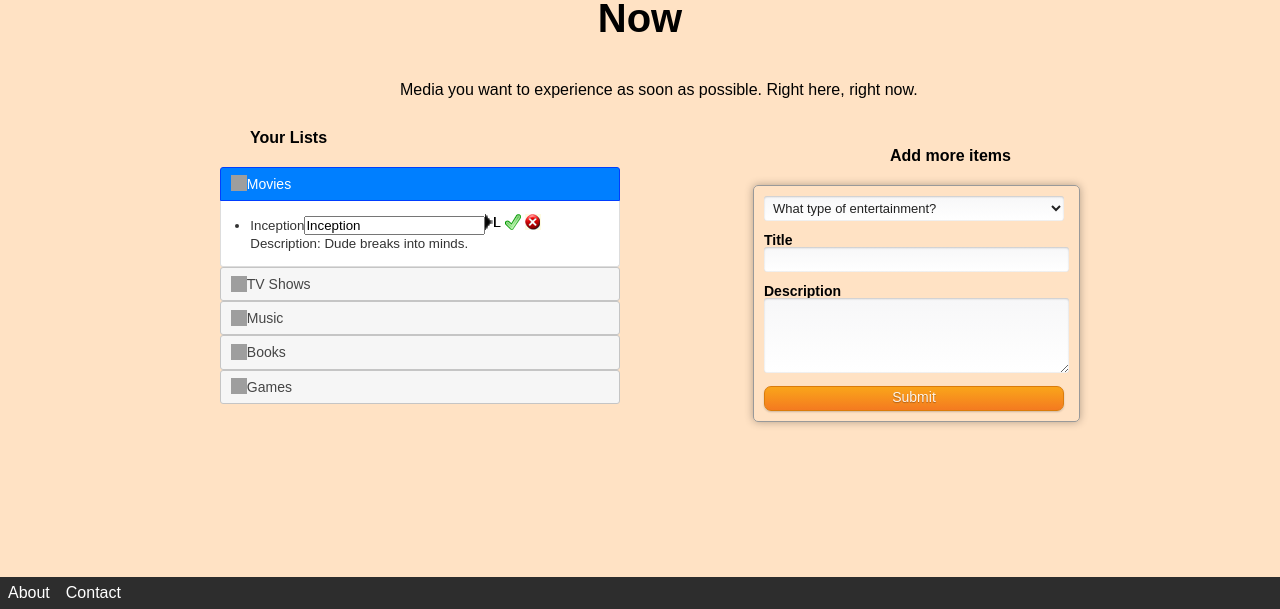
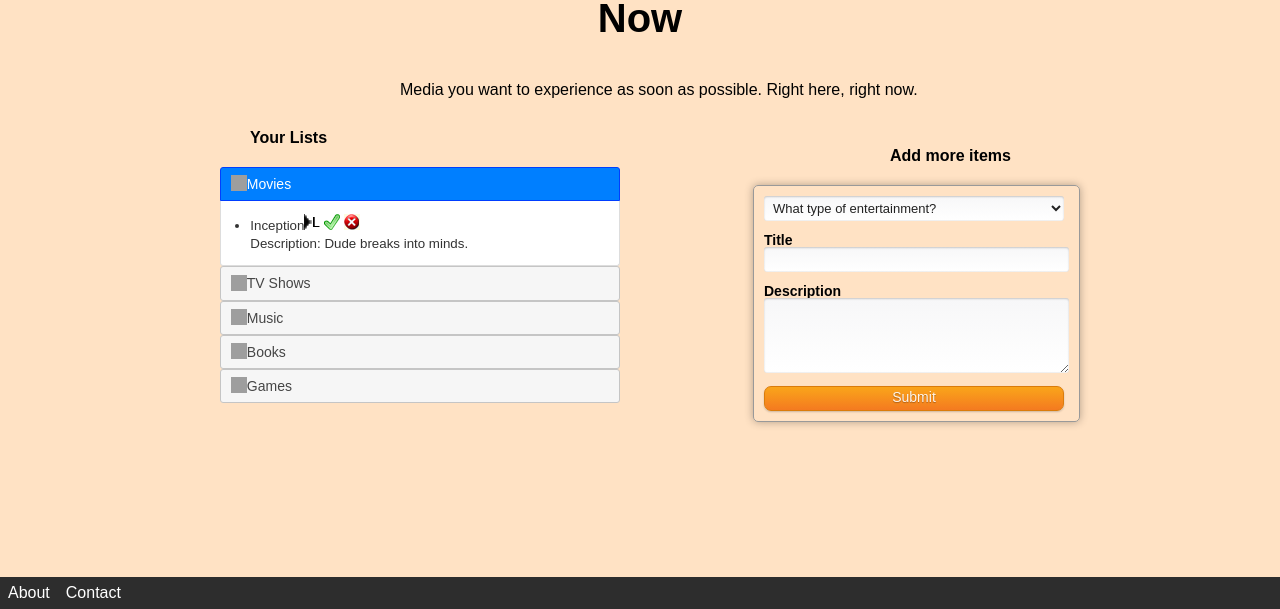
Before and after one commit to agulen/EntertainMe, a PHP site: page /now.php in a window 1280 px wide, after a click on "Movies". Shown: the part 191-800 px from the top of the page. Run offline with PHP 8.4, Linux system fonts and the light colour scheme; a user stored in the database is signed in; data comes from the database, SQL or seed files in the repository; some libraries are stand-ins or nearby versions; some web fonts are replaced; grey boxes are pictures that could not be loaded.

Commit message:
bug fixizzle

```diff
--- a/mainpages.css
+++ b/mainpages.css
@@ -380,4 +380,8 @@ ul.mainMenuSub li a:link{
 .mid-line{
 	border-top:1px solid #e5e5e5;
 }
+
+.nodisplay {
+	display: none;
+}
 /*---------------------------------------------------*/
```
